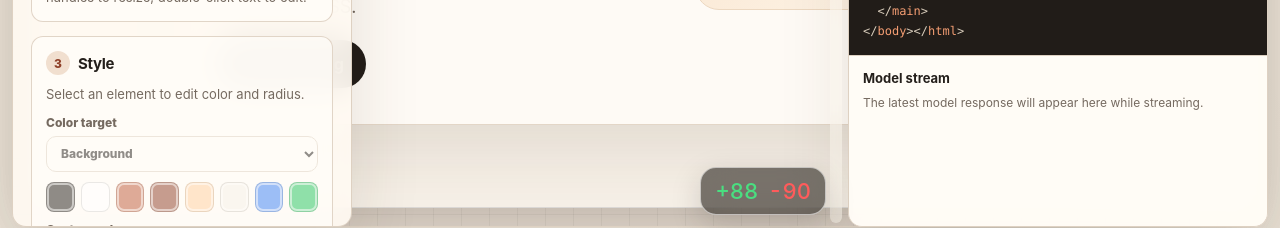
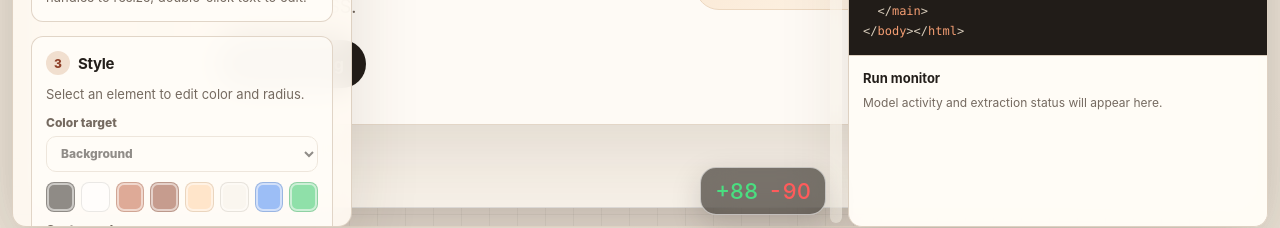
Before and after one commit to WangHexinyi/framewright, a React (Vite) app: page / in a window 1280 px wide. Shown: the part 561-789 px from the top of the page. Built offline with nearby package versions, Linux system fonts and the light colour scheme.

Commit message:
Stabilize source auto follow monitor

```diff
--- a/src/App.tsx
+++ b/src/App.tsx
@@ -1,4 +1,4 @@
-import { type CSSProperties, useCallback, useEffect, useMemo, useRef, useState } from 'react';
+import { type CSSProperties, useCallback, useEffect, useLayoutEffect, useMemo, useRef, useState } from 'react';
 import { PreviewStage } from './components/PreviewStage';
 import {
   extractHtmlBlock,
@@ -76,8 +76,8 @@ const COPY = {
     copy: 'Copy',
     copied: 'Copied',
     syncing: 'Syncing',
-    modelStream: 'Model stream',
-    streamEmpty: 'The latest model response will appear here while streaming.',
+    modelStream: 'Run monitor',
+    streamEmpty: 'Model activity and extraction status will appear here.',
     collapsePanel: 'Collapse controls',
     openPanel: 'Open controls',
     closeSource: 'Collapse source',
@@ -127,8 +127,8 @@ const COPY = {
     copy: '复制',
     copied: '已复制',
     syncing: '同步中',
-    modelStream: '模型流',
-    streamEmpty: '模型流式响应会显示在这里。',
+    modelStream: '运行监控',
+    streamEmpty: '模型活动和 HTML 提取状态会显示在这里。',
     collapsePanel: '收起控制栏',
     openPanel: '打开控制栏',
     closeSource: '收起源码',
@@ -178,8 +178,8 @@ const COPY = {
     copy: 'Copier',
     copied: 'Copié',
     syncing: 'Synchronisation',
-    modelStream: 'Flux modèle',
-    streamEmpty: 'La dernière réponse du modèle apparaîtra ici.',
+    modelStream: 'Moniteur',
+    streamEmpty: 'L’activité du modèle et l’état d’extraction HTML apparaîtront ici.',
     collapsePanel: 'Réduire les contrôles',
     openPanel: 'Ouvrir les contrôles',
     closeSource: 'Réduire la source',
@@ -406,6 +406,7 @@ function App() {
   const codeHighlightRef = useRef<HTMLPreElement | null>(null);
   const codeTextareaRef = useRef<HTMLTextAreaElement | null>(null);
   const codeAutoFollowRef = useRef(true);
+  const codeAutoScrollingRef = useRef(false);
   const pendingStreamCodeRef = useRef('');
   const streamCodeTimerRef = useRef<ReturnType<typeof setTimeout> | null>(null);
   const previousCodeRef = useRef(STARTER_HTML);
@@ -453,14 +454,18 @@ function App() {
     const textarea = codeTextareaRef.current;
     const highlight = codeHighlightRef.current;
     if (!textarea) return;
+    codeAutoScrollingRef.current = true;
     textarea.scrollTop = textarea.scrollHeight;
     if (highlight) {
       highlight.scrollTop = textarea.scrollTop;
       highlight.scrollLeft = textarea.scrollLeft;
     }
+    window.setTimeout(() => {
+      codeAutoScrollingRef.current = false;
+    }, 0);
   }, []);
 
-  useEffect(() => {
+  useLayoutEffect(() => {
     if (!codePanelOpen || !codeAutoFollowRef.current) return;
     requestAnimationFrame(scrollCodeToBottom);
   }, [code, codePanelOpen, scrollCodeToBottom]);
@@ -470,6 +475,16 @@ function App() {
       if (streamCodeTimerRef.current) window.clearTimeout(streamCodeTimerRef.current);
     };
   }, []);
+
+  const streamMonitorText = useMemo(() => {
+    if (!isLoading && !streamText) return t.streamEmpty;
+    const html = extractHtmlBlock(streamText);
+    const received = streamText.length;
+    if (html) {
+      return `${isLoading ? 'Streaming' : 'Latest response'}: HTML detected, ${html.length.toLocaleString()} code characters, ${received.toLocaleString()} total response characters.`;
+    }
+    return `${isLoading ? 'Streaming' : 'Latest response'}: waiting for fenced HTML, ${received.toLocaleString()} response characters received.`;
+  }, [isLoading, streamText, t.streamEmpty]);
 
   const handleCodeChange = useCallback((nextCode: string) => {
     compileVersionRef.current += 1;
@@ -582,7 +597,7 @@ function App() {
             streamCodeTimerRef.current = window.setTimeout(() => {
               streamCodeTimerRef.current = null;
               setCode(pendingStreamCodeRef.current);
-            }, 180);
+            }, 500);
           }
         }
       });
@@ -1263,6 +1278,10 @@ Return a complete responsive single-file HTML prototype.`,
             value={code}
             onChange={(event) => handleCodeChange(event.target.value)}
             onScroll={(event) => {
+              if (codeAutoScrollingRef.current) {
+                syncCodeScroll();
+                return;
+              }
               const textarea = event.currentTarget;
               const distanceFromBottom = textarea.scrollHeight - textarea.clientHeight - textarea.scrollTop;
               codeAutoFollowRef.current = distanceFromBottom < 24;
@@ -1273,7 +1292,7 @@ Return a complete responsive single-file HTML prototype.`,
         </div>
         <div className="stream-box">
           <strong>{t.modelStream}</strong>
-          <p>{streamText || t.streamEmpty}</p>
+          <p>{streamMonitorText}</p>
         </div>
       </aside>
     </main>
```
